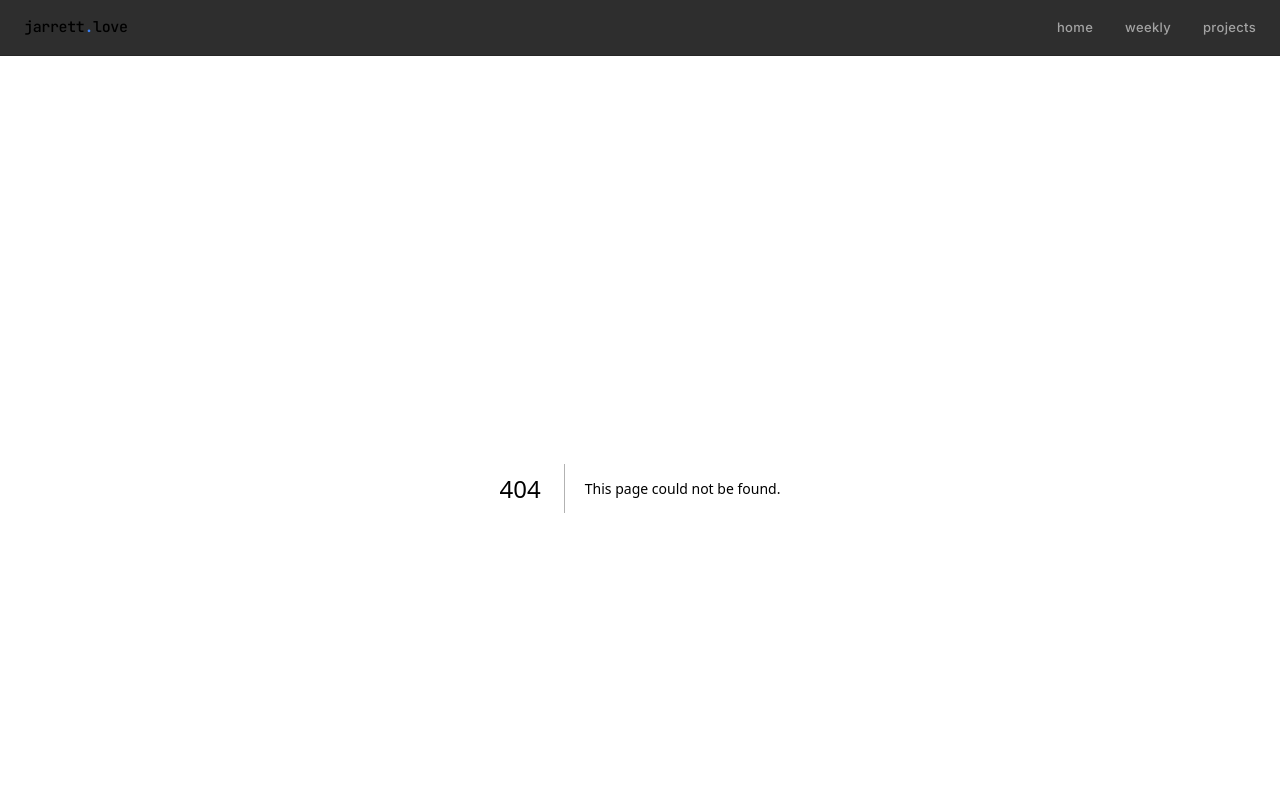
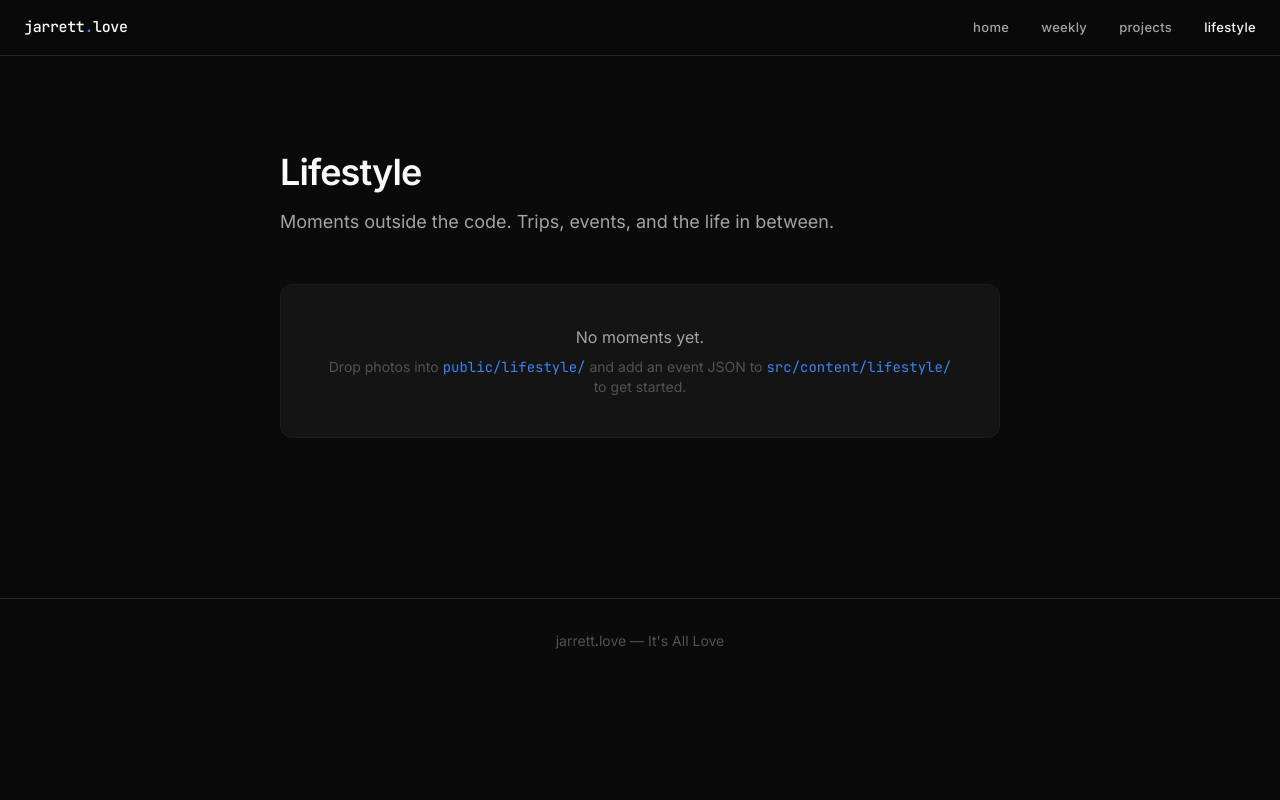
Before and after one commit to jarrettlove48-web/jarrett-dev, a Next.js app: page /lifestyle in a window 1280 px wide. Before the commit this address had no page. Shown: the top 800 px of the page. Built offline with nearby package versions, Linux system fonts and the light colour scheme.

Commit message:
Remove TheStrat references, add lifestyle page with photo grid by event/date/location

```diff
--- /dev/null
+++ b/src/app/lifestyle/page.tsx
@@ -0,0 +1,70 @@
+import Image from "next/image";
+import { getAllEvents } from "@/lib/lifestyle";
+
+export default function LifestylePage() {
+  const events = getAllEvents();
+
+  return (
+    <div className="flex flex-col gap-12 py-16">
+      <div>
+        <h1 className="text-4xl font-bold tracking-tight">Lifestyle</h1>
+        <p className="mt-4 text-lg text-text-secondary">
+          Moments outside the code. Trips, events, and the life in between.
+        </p>
+      </div>
+
+      {events.length === 0 ? (
+        <div className="rounded-xl border border-border-subtle bg-surface p-10 text-center">
+          <p className="mb-2 text-text-secondary">No moments yet.</p>
+          <p className="text-sm text-text-dim">
+            Drop photos into <code className="font-mono text-accent">public/lifestyle/</code> and
+            add an event JSON to <code className="font-mono text-accent">src/content/lifestyle/</code> to
+            get started.
+          </p>
+        </div>
+      ) : (
+        <div className="flex flex-col gap-16">
+          {events.map((event) => (
+            <section key={event.slug}>
+              {/* Event Header */}
+              <div className="mb-6 flex items-start justify-between gap-4">
+                <div>
+                  <h2 className="text-2xl font-bold tracking-tight">
+                    {event.title}
+                  </h2>
+                  <p className="mt-1 text-text-secondary">{event.description}</p>
+                </div>
+                <div className="shrink-0 text-right">
+                  <div className="font-mono text-xs text-text-dim">
+                    {event.date}
+                  </div>
+                  <div className="text-sm text-text-secondary">
+                    {event.location}
+                  </div>
+                </div>
+              </div>
+
+              {/* Photo Grid */}
+              <div className="grid grid-cols-2 gap-2 sm:grid-cols-3">
+                {event.photos.map((photo, i) => (
+                  <div
+                    key={i}
+                    className="group relative aspect-square overflow-hidden rounded-lg bg-surface"
+                  >
+                    <Image
+                      src={photo.src}
+                      alt={photo.alt}
+                      fill
+                      className="object-cover transition-transform duration-300 group-hover:scale-105"
+                      sizes="(max-width: 640px) 50vw, 33vw"
+                    />
+                  </div>
+                ))}
+              </div>
+            </section>
+          ))}
+        </div>
+      )}
+    </div>
+  );
+}
--- a/src/app/page.tsx
+++ b/src/app/page.tsx
@@ -50,7 +50,7 @@ export default function Home() {
             },
             {
               title: "Indie Products",
-              desc: "Founder of PropTrack, TheStrat, and more on the way.",
+              desc: "Founder of PropTrack. Building tools that solve real problems.",
             },
             {
               title: "Weekly Insights",
--- a/src/components/nav.tsx
+++ b/src/components/nav.tsx
@@ -7,6 +7,7 @@ const links = [
   { href: "/", label: "home" },
   { href: "/blog", label: "weekly" },
   { href: "/projects", label: "projects" },
+  { href: "/lifestyle", label: "lifestyle" },
 ];
 
 export function Nav() {
--- /dev/null
+++ b/src/lib/lifestyle.ts
@@ -0,0 +1,29 @@
+import fs from "fs";
+import path from "path";
+
+export interface Photo {
+  src: string;
+  alt: string;
+}
+
+export interface LifestyleEvent {
+  slug: string;
+  title: string;
+  date: string;
+  location: string;
+  description: string;
+  photos: Photo[];
+}
+
+const LIFESTYLE_DIR = path.join(process.cwd(), "src/content/lifestyle");
+
+export function getAllEvents(): LifestyleEvent[] {
+  if (!fs.existsSync(LIFESTYLE_DIR)) return [];
+  const files = fs.readdirSync(LIFESTYLE_DIR).filter((f) => f.endsWith(".json"));
+  return files
+    .map((file) => {
+      const raw = fs.readFileSync(path.join(LIFESTYLE_DIR, file), "utf-8");
+      return JSON.parse(raw) as LifestyleEvent;
+    })
+    .sort((a, b) => new Date(b.date).getTime() - new Date(a.date).getTime());
+}
```
